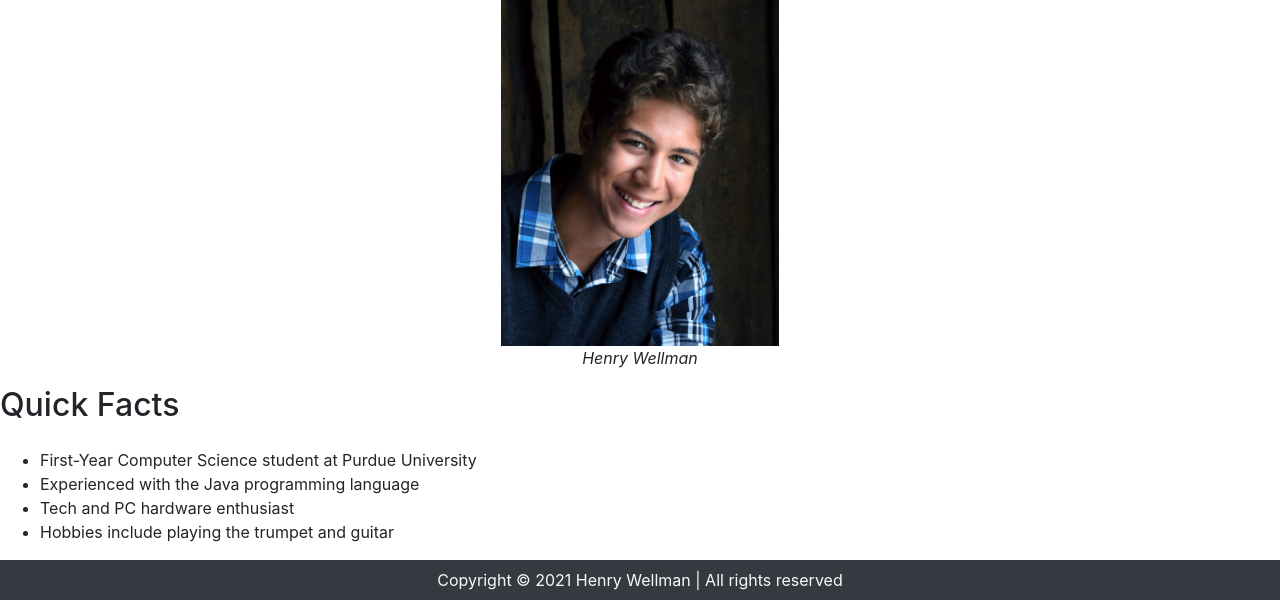
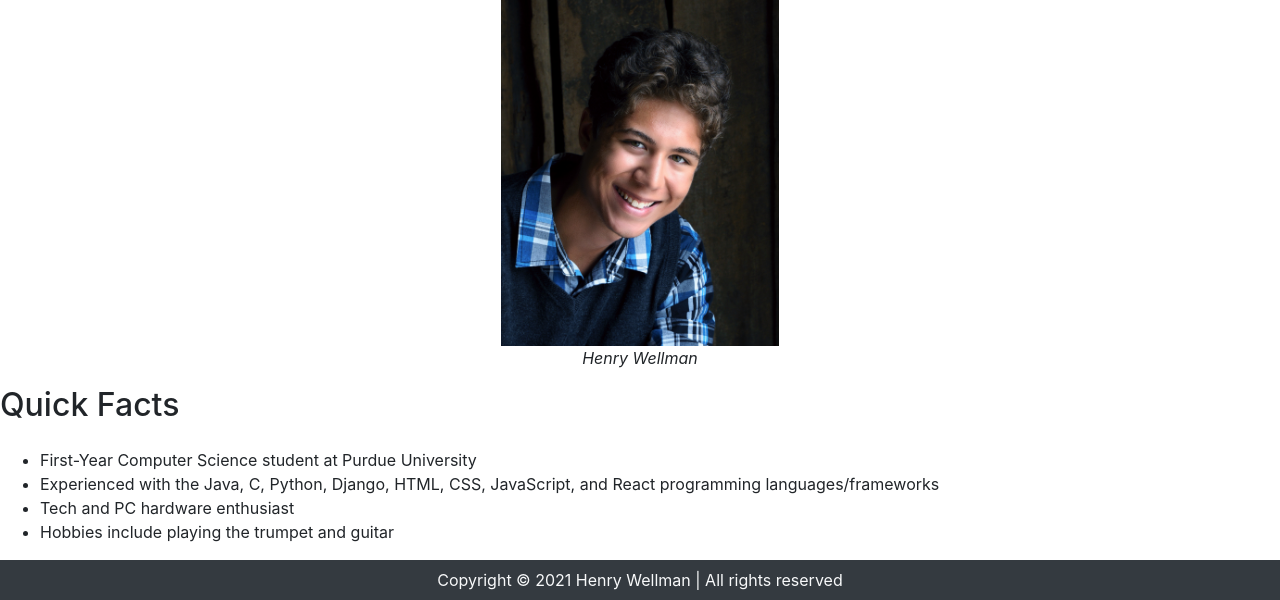
Before and after one commit to HenryWellman/personal-portfolio-site, a Django app: page / in a window 1280 px wide. Shown: the part 1105-1705 px from the top of the page. Run offline with Django 3.2, Linux system fonts and the light colour scheme.

Commit message:
Updated bio information

```diff
--- a/portfolio/templates/home.html
+++ b/portfolio/templates/home.html
@@ -83,7 +83,8 @@
     <h2 class="title py-3">Quick Facts</h2>
     <ul>
         <li>First-Year Computer Science student at Purdue University</li>
-        <li>Experienced with the Java programming language</li>
+        <li>Experienced with the Java, C, Python, Django, HTML, CSS,
+JavaScript, and React programming languages/frameworks</li>
         <li>Tech and PC hardware enthusiast</li>
         <li>Hobbies include playing the trumpet and guitar</li>
     </ul>
```
